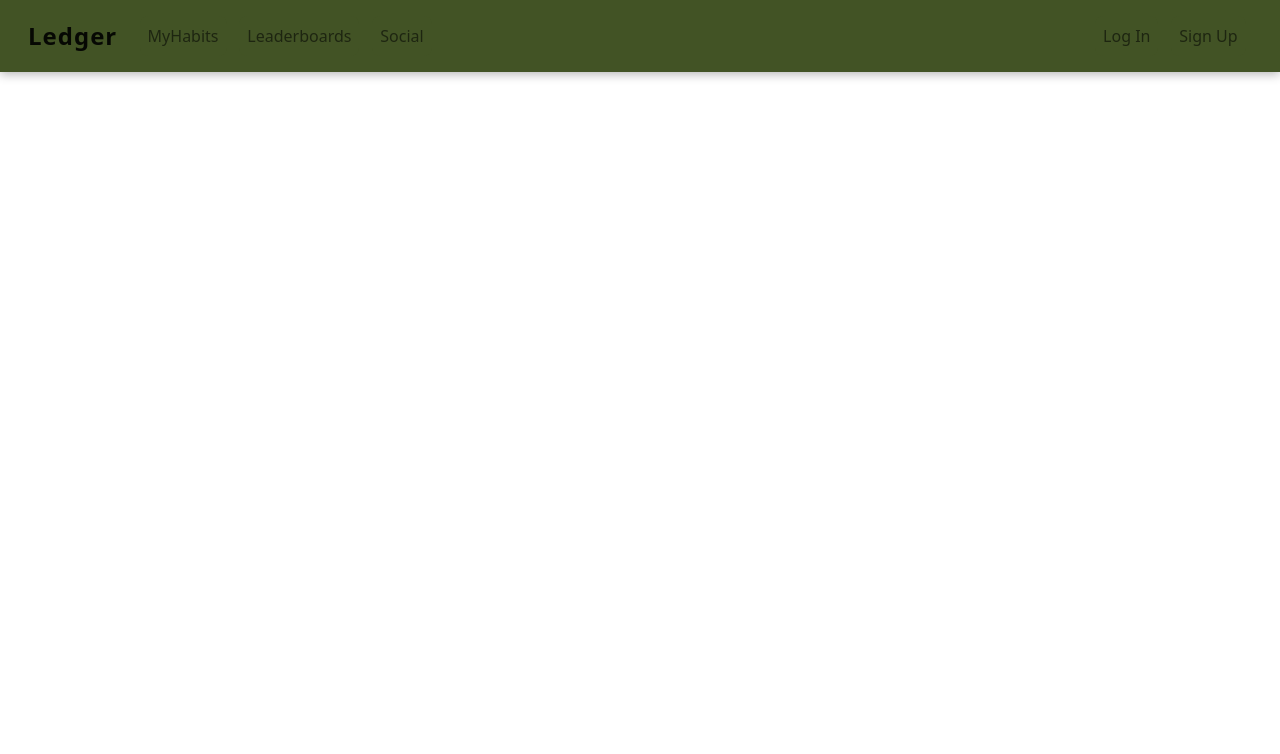
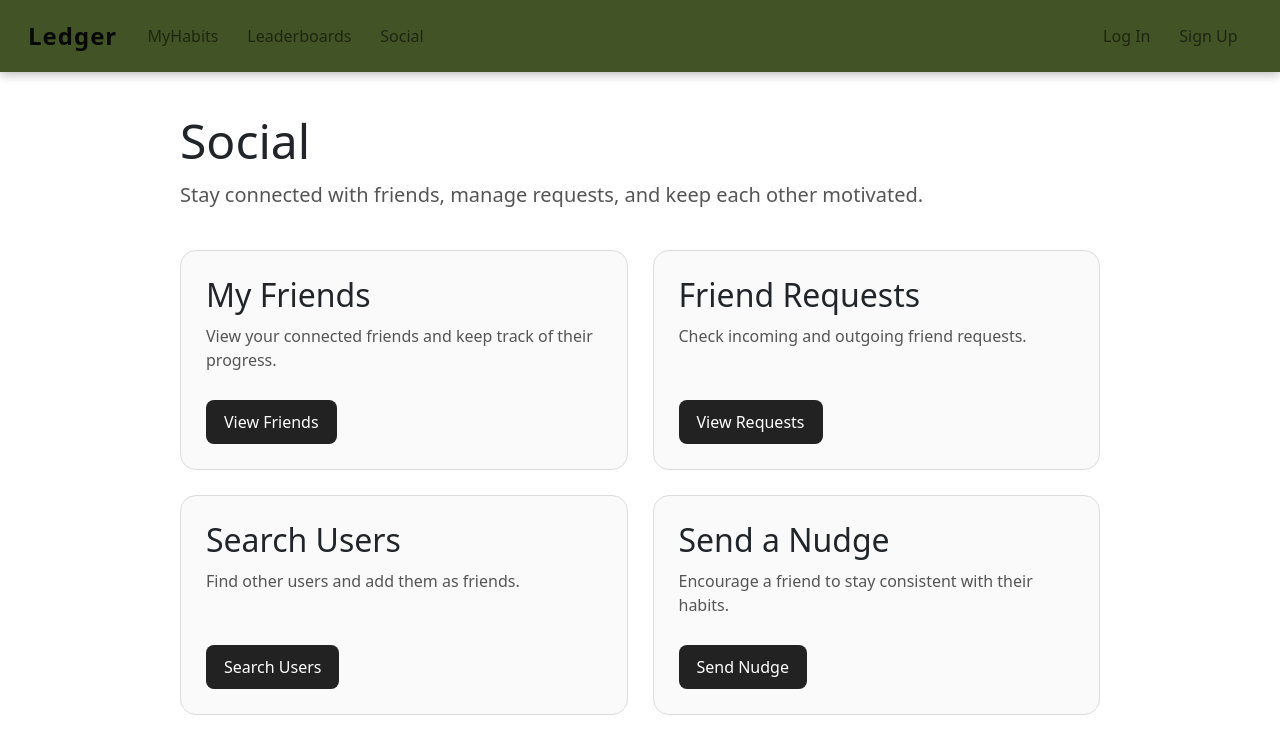
Before and after one commit to danielRuebenacker/Ledger, a Django app: page /social in a window 1280 px wide. Shown: the top 754 px of the page. Run offline with Django 3.2, Linux system fonts and the light colour scheme.

Commit message:
Improve social page UI

```diff
--- a/teamProject/templates/ledger/social.html
+++ b/teamProject/templates/ledger/social.html
@@ -1,9 +1,54 @@
 {% extends 'ledger/base.html' %}
-{% load staticfiles %}
-
-{% block title_block %}
-	Social
-{% endblock %}
 
 {% block body_block %}
+<div style="padding: 40px; max-width: 1000px; margin: 0 auto;">
+    <h1 style="font-size: 48px; margin-bottom: 10px;">Social</h1>
+    <p style="font-size: 20px; color: #555; margin-bottom: 40px;">
+        Stay connected with friends, manage requests, and keep each other motivated.
+    </p>
+
+    <div style="display: grid; grid-template-columns: repeat(2, 1fr); gap: 25px;">
+
+        <div style="border: 1px solid #ddd; border-radius: 16px; padding: 25px; background-color: #fafafa; min-height: 220px; display: flex; flex-direction: column;">
+            <h2 style="margin-bottom: 10px;">My Friends</h2>
+            <p style="margin-bottom: 20px; color: #555;">
+                View your connected friends and keep track of their progress.
+            </p>
+            <a href="#" style="display: inline-block; padding: 10px 18px; background-color: #222; color: white; text-decoration: none; border-radius: 8px; margin-top: auto; width: fit-content;">
+                View Friends
+            </a>
+        </div>
+
+        <div style="border: 1px solid #ddd; border-radius: 16px; padding: 25px; background-color: #fafafa; min-height: 220px; display: flex; flex-direction: column;">
+            <h2 style="margin-bottom: 10px;">Friend Requests</h2>
+            <p style="margin-bottom: 20px; color: #555;">
+                Check incoming and outgoing friend requests.
+            </p>
+            <a href="#" style="display: inline-block; padding: 10px 18px; background-color: #222; color: white; text-decoration: none; border-radius: 8px; margin-top: auto; width: fit-content;">
+                View Requests
+            </a>
+        </div>
+
+        <div style="border: 1px solid #ddd; border-radius: 16px; padding: 25px; background-color: #fafafa; min-height: 220px; display: flex; flex-direction: column;">
+            <h2 style="margin-bottom: 10px;">Search Users</h2>
+            <p style="margin-bottom: 20px; color: #555;">
+                Find other users and add them as friends.
+            </p>
+            <a href="#" style="display: inline-block; padding: 10px 18px; background-color: #222; color: white; text-decoration: none; border-radius: 8px; margin-top: auto; width: fit-content;">
+                Search Users
+            </a>
+        </div>
+
+        <div style="border: 1px solid #ddd; border-radius: 16px; padding: 25px; background-color: #fafafa; min-height: 220px; display: flex; flex-direction: column;">
+            <h2 style="margin-bottom: 10px;">Send a Nudge</h2>
+            <p style="margin-bottom: 20px; color: #555;">
+                Encourage a friend to stay consistent with their habits.
+            </p>
+            <a href="#" style="display: inline-block; padding: 10px 18px; background-color: #222; color: white; text-decoration: none; border-radius: 8px; margin-top: auto; width: fit-content;">
+                Send Nudge
+            </a>
+        </div>
+
+    </div>
+</div>
 {% endblock %}
```
